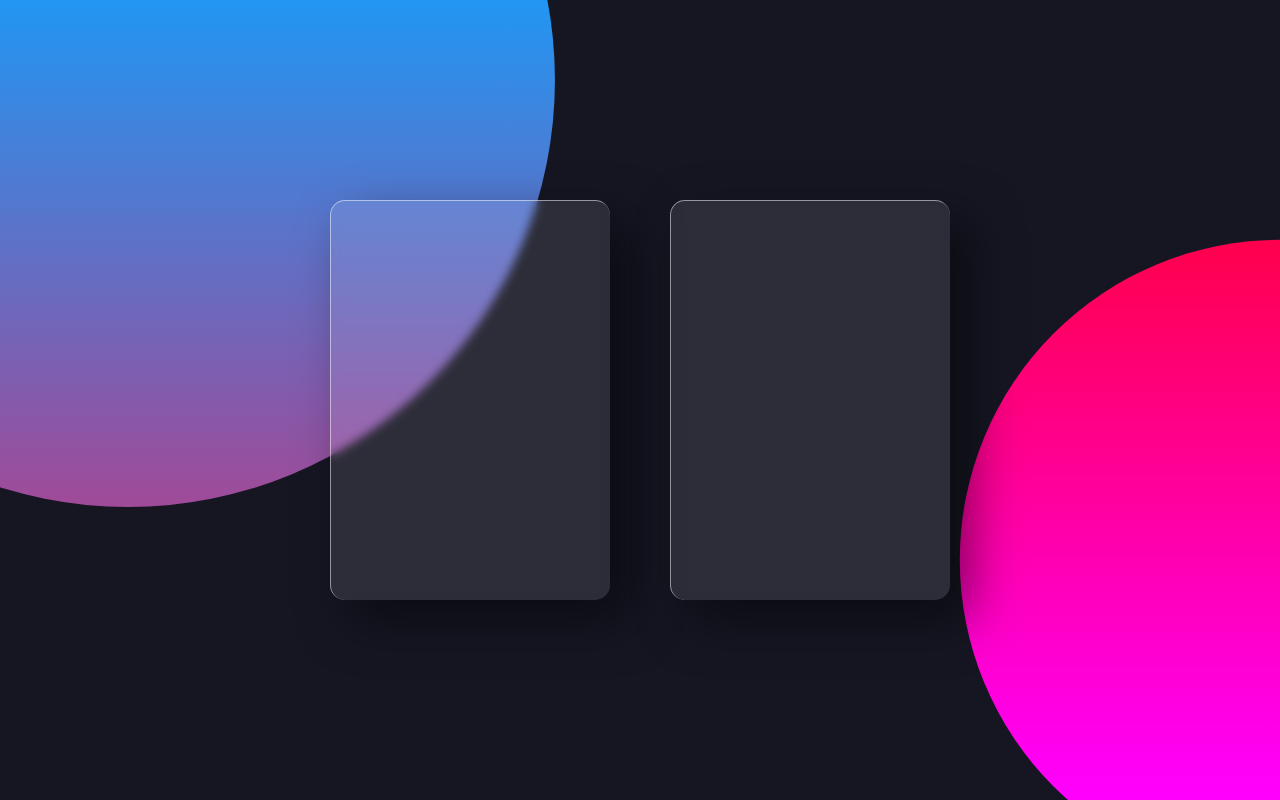
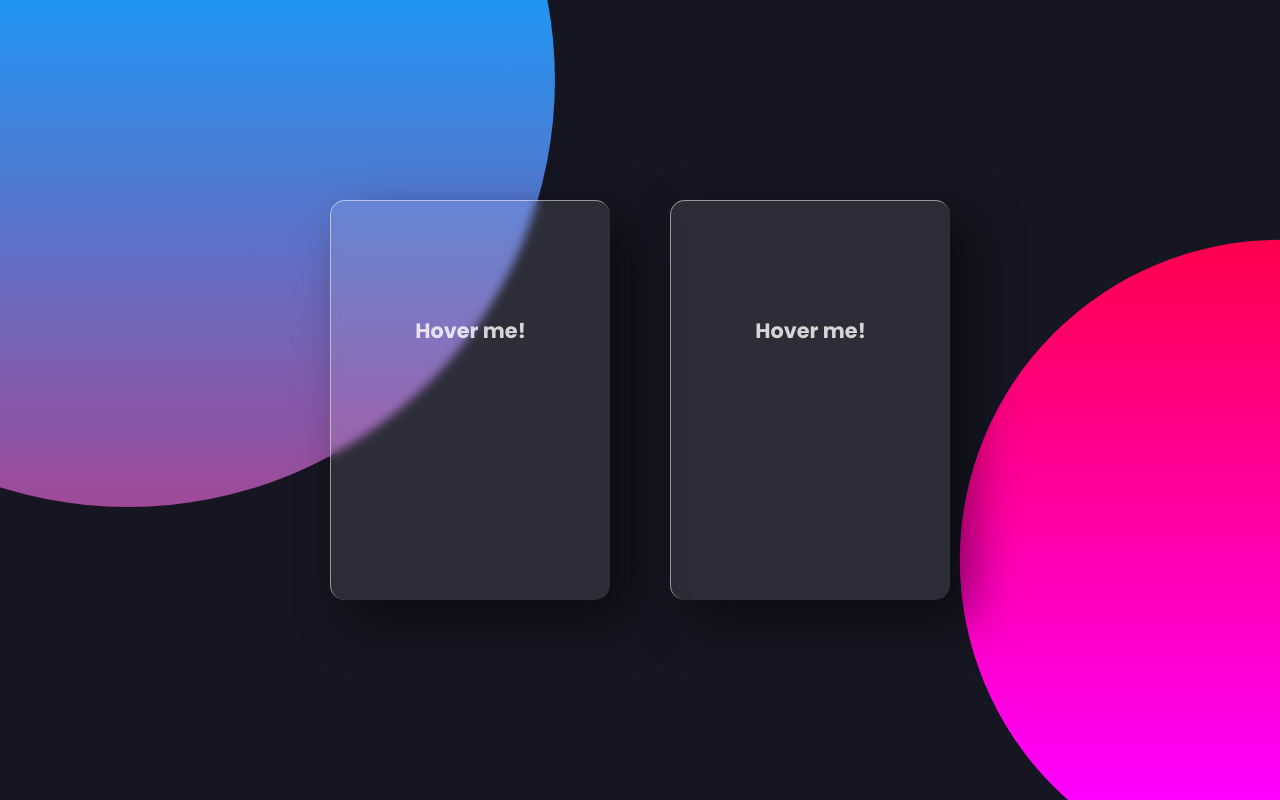
Before and after one commit to kovuzera/glassmorphism-cards, a plain HTML site: page index.html in a window 1280 px wide. Drawn offline with Linux system fonts and the light colour scheme.

Commit message:
added hover-me message to cards

```diff
--- a/index.html
+++ b/index.html
@@ -19,6 +19,7 @@
   <body>
     <div class="container">
       <div class="card" data-tilt data-tilt-glare data-tilt-max-glare=".3">
+        <p class="hover-me">Hover me!</p>
         <div class="content">
           <h2>01</h2>
           <h3>Primeiro Card</h3>
@@ -30,6 +31,7 @@
         </div>
       </div>
       <div class="card" data-tilt data-tilt-glare data-tilt-max-glare=".3">
+        <p class="hover-me">Hover me!</p>
         <div class="content">
           <h2>02</h2>
           <h3>Segundo Card</h3>
--- a/styles.css
+++ b/styles.css
@@ -41,6 +41,20 @@ body::after {
  max-width: 1200px;
  flex-wrap: wrap;
  z-index: 1;
+}
+.container .card .hover-me {
+    position: absolute;
+    font-size: 1.3rem;
+    font-weight: 700;
+    color: rgba(255, 255, 255, .8);
+    transform: translateY(-70px);
+    opacity: 1;
+    transition: .3s;
+}
+
+.container .card:hover .hover-me {
+    transform: translateY(-150px);
+    opacity: 0;
 }
 
 .container .card {
```
